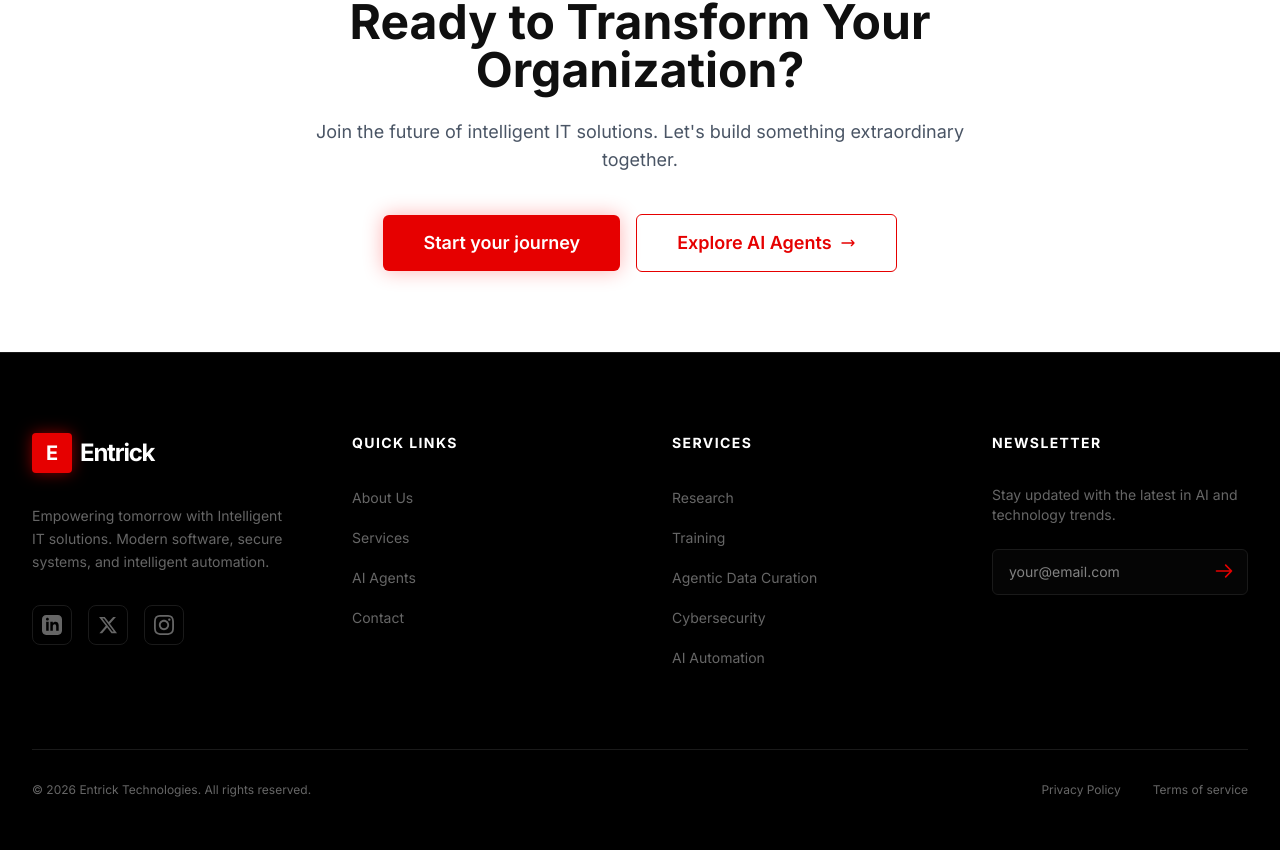
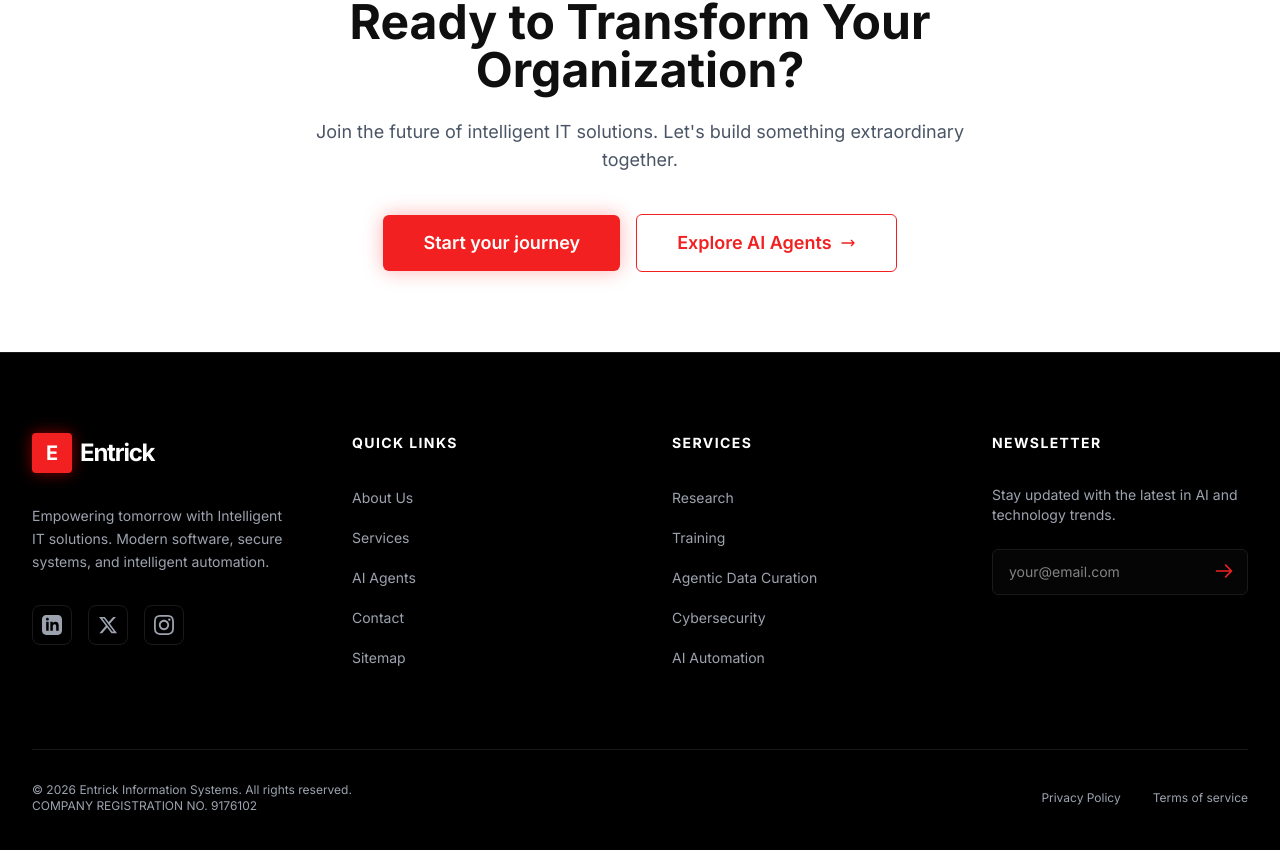
Before and after one commit to israeltn/Entrick, a Next.js app: page /agents in a window 1280 px wide. Shown: the part 1858-2708 px from the top of the page. Built offline with nearby package versions, Linux system fonts and the light colour scheme.

Commit message:
feat: Add initial website structure with core pages, layout components, and Entrick Studio section.

```diff
--- a/src/app/about/page.tsx
+++ b/src/app/about/page.tsx
@@ -3,13 +3,13 @@ import Button from '@/components/ui/Button';
 
 export const metadata: Metadata = {
     title: 'About Us',
-    description: 'Entrick Technologies is a modern software company specializing in Secure AI, Research, LLM/SLM fine-tuning for domain-specific privacy environments, data curation for model training, Cybersecurity, and Sovereign AI.',
+    description: 'Entrick Information Systems is a modern software company specializing in Secure AI, Research, LLM/SLM fine-tuning for domain-specific privacy environments, data curation for model training, Cybersecurity, and Sovereign AI.',
     alternates: {
         canonical: '/about',
     },
     openGraph: {
-        title: 'About | Entrick Technologies',
-        description: 'Learn about Entrick Technologies, a modern software company focused on Secure AI, LLM/SLM fine-tuning, and Cybersecurity in privacy-focused environments.',
+        title: 'About | Entrick Information Systems',
+        description: 'Learn about Entrick Information Systems, a modern software company focused on Secure AI, LLM/SLM fine-tuning, and Cybersecurity in privacy-focused environments.',
         url: 'https://entricksystems.com/about',
     },
 };
@@ -56,7 +56,7 @@ const values = [
 
 const team = [
     { name: 'Nguuma Tyokaha', role: 'Founder & CEO', image: '' },
-    { name: 'Chisom Chima', role: 'Senior Software Engineer', image: '' },
+    { name: 'Chisom Chima', role: 'Senior Pro Software Engineer', image: '' },
     { name: 'Omoyokan Moses Adenomor', role: 'AI/ML Engineer', image: '' },
     // { name: 'Albert Flores', role: 'UX Designer', image: '' },
     // { name: 'Robert Fox', role: 'DevOps Engineer', image: '' },
--- a/src/app/agents/page.tsx
+++ b/src/app/agents/page.tsx
@@ -9,7 +9,7 @@ export const metadata: Metadata = {
         canonical: '/agents',
     },
     openGraph: {
-        title: 'AI Agents | Entrick Technologies',
+        title: 'AI Agents | Entrick Information Systems',
         description: 'Build, fine-tune, and deploy performant SLMs and AI agents in private environments.',
         url: 'https://entrick.com/agents',
     },
--- a/src/app/contact/page.tsx
+++ b/src/app/contact/page.tsx
@@ -3,13 +3,13 @@ import CTASection from '@/components/sections/CTASection';
 
 export const metadata: Metadata = {
     title: 'Contact Us',
-    description: 'Get in touch with Entrick Technologies. Ready to transform your organization with intelligent solutions? We are here to help.',
+    description: 'Get in touch with Entrick Information Systems. Ready to transform your organization with intelligent solutions? We are here to help.',
     alternates: {
         canonical: '/contact',
     },
     openGraph: {
-        title: 'Contact | Entrick Technologies',
-        description: 'Get in touch with Entrick Technologies for intelligent IT solutions.',
+        title: 'Contact | Entrick Information Systems',
+        description: 'Get in touch with Entrick Information Systems for intelligent IT solutions.',
         url: 'https://entrick.com/contact',
     },
 };
--- a/src/app/globals.css
+++ b/src/app/globals.css
@@ -3,14 +3,16 @@
 :root {
   --background: #000000;
   --foreground: #ffffff;
-  --primary: #E60000; /* Slightly deeper, more premium red */
+  --primary: #F22020;
+  /* Lighter red for WCAG AA compliance on black */
   --primary-hover: #CC0000;
   --surface: #050505;
   --surface-hover: #0A0A0A;
   --border: #1A1A1A;
   --border-strong: #2A2A2A;
-  --muted: #666666;
-  --card-glow: rgba(230, 0, 0, 0.03);
+  --muted: #9CA3AF;
+  /* gray-400 for WCAG AA compliance on black */
+  --card-glow: rgba(242, 32, 32, 0.05);
 }
 
 @theme inline {
@@ -57,13 +59,27 @@ html {
 
 /* Animations */
 @keyframes fadeIn {
-  from { opacity: 0; transform: translateY(10px); }
-  to { opacity: 1; transform: translateY(0); }
+  from {
+    opacity: 0;
+    transform: translateY(10px);
+  }
+
+  to {
+    opacity: 1;
+    transform: translateY(0);
+  }
 }
 
 @keyframes glow {
-  0%, 100% { box-shadow: 0 0 20px rgba(255, 0, 0, 0.1); }
-  50% { box-shadow: 0 0 40px rgba(255, 0, 0, 0.2); }
+
+  0%,
+  100% {
+    box-shadow: 0 0 20px rgba(255, 0, 0, 0.1);
+  }
+
+  50% {
+    box-shadow: 0 0 40px rgba(255, 0, 0, 0.2);
+  }
 }
 
 .animate-fade-in {
--- a/src/app/layout.tsx
+++ b/src/app/layout.tsx
@@ -12,14 +12,14 @@ const inter = Inter({
 export const metadata: Metadata = {
   metadataBase: new URL("https://entricksystems.com"),
   title: {
-    default: "Entrick Technologies | Secure AI & Modern Software Company",
-    template: "%s | Entrick Technologies",
+    default: "Entrick Information Systems | Secure AI & Modern Software Company",
+    template: "%s | Entrick Information Systems",
   },
-  description: "Entrick Technologies is a modern software company delivering Secure AI, Research, LLM/SLM fine-tuning for domain-specific privacy environments, data curation for model training, Cybersecurity, and Sovereign AI for resource-constrained environments.",
+  description: "Entrick Information Systems is a modern software company delivering Secure AI, Research, LLM/SLM fine-tuning for domain-specific privacy environments, data curation for model training, Cybersecurity, and Sovereign AI for resource-constrained environments.",
   keywords: ["Secure AI", "modern Software company", "AI Research", "LLM fine-tuning", "SLM fine-tuning", "domain specific privacy", "data curation", "Model training", "Cybersecurity", "Sovereign AI", "resource constrained environments", "IT solutions", "Entrick Information Systems"],
-  authors: [{ name: "Entrick Technologies" }],
-  creator: "Entrick Technologies",
-  publisher: "Entrick Technologies",
+  authors: [{ name: "Entrick Information Systems" }],
+  creator: "Entrick Information Systems",
+  publisher: "Entrick Information Systems",
   formatDetection: {
     email: false,
     address: false,
@@ -32,21 +32,21 @@ export const metadata: Metadata = {
     type: "website",
     locale: "en_US",
     url: "https://entricksystems.com",
-    siteName: "Entrick Technologies",
-    title: "Entrick Technologies | Secure AI & Modern Software Company",
-    description: "Entrick Technologies delivers Secure AI, LLM/SLM fine-tuning, data curation, Cybersecurity, and Sovereign AI solutions.",
+    siteName: "Entrick Information Systems",
+    title: "Entrick Information Systems | Secure AI & Modern Software Company",
+    description: "Entrick Information Systems delivers Secure AI, LLM/SLM fine-tuning, data curation, Cybersecurity, and Sovereign AI solutions.",
     images: [
       {
         url: "/og-image.jpg",
         width: 1200,
         height: 630,
-        alt: "Entrick Technologies",
+        alt: "Entrick Information Systems",
       },
     ],
   },
   twitter: {
     card: "summary_large_image",
-    title: "Entrick Technologies | Intelligent IT Solutions",
+    title: "Entrick Information Systems | Intelligent IT Solutions",
     description: "Empowering tomorrow with intelligent IT solutions.",
     images: ["/og-image.jpg"],
     creator: "@entricktech",
--- a/src/app/page.tsx
+++ b/src/app/page.tsx
@@ -7,11 +7,11 @@ import HeroBackground from '@/components/ui/HeroBackground';
 import HeroSlider from '@/components/sections/HeroSlider';
 
 export const metadata: Metadata = {
-  title: "Home | Entrick Technologies",
-  description: "Entrick Technologies is a modern software company delivering Secure AI, Research, LLM/SLM fine-tuning for domain-specific privacy environments, data curation for model training, Cybersecurity, and Sovereign AI.",
+  title: "Home | Entrick Information Systems",
+  description: "Entrick Information Systems is a modern software company delivering Secure AI, Research, LLM/SLM fine-tuning for domain-specific privacy environments, data curation for model training, Cybersecurity, and Sovereign AI.",
   openGraph: {
-    title: "Entrick Technologies | Secure AI & Modern Software Company",
-    description: "Entrick Technologies is a modern software company delivering Secure AI, Research, LLM/SLM fine-tuning for domain-specific privacy environments, data curation for model training, Cybersecurity, and Sovereign AI.",
+    title: "Entrick Information Systems | Secure AI & Modern Software Company",
+    description: "Entrick Information Systems is a modern software company delivering Secure AI, Research, LLM/SLM fine-tuning for domain-specific privacy environments, data curation for model training, Cybersecurity, and Sovereign AI.",
     url: "https://entricksystems.com",
     images: ["/og-image.jpg"],
   },
--- a/src/app/services/page.tsx
+++ b/src/app/services/page.tsx
@@ -8,7 +8,7 @@ export const metadata: Metadata = {
         canonical: '/services',
     },
     openGraph: {
-        title: 'Services | Entrick Technologies',
+        title: 'Services | Entrick Information Systems',
         description: 'Explore our comprehensive IT solutions including custom software, AI, and cybersecurity.',
         url: 'https://entrick.com/services',
     },
--- a/src/components/layout/Footer.tsx
+++ b/src/components/layout/Footer.tsx
@@ -6,6 +6,7 @@ const quickLinks = [
     { name: 'Services', href: '/services' },
     { name: 'AI Agents', href: '/agents' },
     { name: 'Contact', href: '/contact' },
+    { name: 'Sitemap', href: '/sitemap.xml' },
 ];
 
 const services = [
@@ -126,7 +127,10 @@ export default function Footer() {
                                     placeholder="your@email.com"
                                     className="w-full px-4 py-3 bg-surface border border-border rounded-md text-sm text-white focus:outline-none focus:border-primary transition-colors pr-12"
                                 />
-                                <button className="absolute right-2 top-1.5 p-1.5 text-primary hover:text-white transition-colors">
+                                <button
+                                    className="absolute right-2 top-1.5 p-1.5 text-primary hover:text-white transition-colors"
+                                    aria-label="Subscribe to newsletter"
+                                >
                                     <svg className="w-5 h-5" fill="none" stroke="currentColor" viewBox="0 0 24 24">
                                         <path strokeLinecap="round" strokeLinejoin="round" strokeWidth={2} d="M14 5l7 7m0 0l-7 7m7-7H3" />
                                     </svg>
@@ -139,7 +143,8 @@ export default function Footer() {
                 {/* Bottom Bar */}
                 <div className="mt-20 pt-8 border-t border-border flex flex-col md:flex-row justify-between items-center gap-6">
                     <p className="text-muted text-xs">
-                        © {new Date().getFullYear()} Entrick Technologies. All rights reserved.
+                        © {new Date().getFullYear()} Entrick Information Systems. All rights reserved. <br />
+                        COMPANY REGISTRATION NO. 9176102
                     </p>
                     <div className="flex gap-8">
                         <Link href="/privacy" className="text-muted text-xs hover:text-white transition-colors">
--- a/src/components/layout/Header.tsx
+++ b/src/components/layout/Header.tsx
@@ -45,8 +45,9 @@ export default function Header() {
                     <div className="hidden md:flex items-center gap-10">
                         {navigation.map((item) => (
                             <Link
-                                key={item.name}
+                                key={item.name || item.href}
                                 href={item.href}
+                                aria-label={item.name || 'Home'}
                                 className={`text-sm font-medium transition-all duration-200 hover:text-primary ${pathname === item.href
                                     ? 'text-white'
                                     : 'text-muted'
@@ -95,8 +96,9 @@ export default function Header() {
                     <div className="flex flex-col gap-6 pt-10">
                         {navigation.map((item) => (
                             <Link
-                                key={item.name}
+                                key={item.name || item.href}
                                 href={item.href}
+                                aria-label={item.name || 'Home'}
                                 onClick={() => setIsOpen(false)}
                                 className={`text-xl font-medium transition-colors ${pathname === item.href
                                     ? 'text-primary'
--- a/src/components/sections/EntrickStudio.tsx
+++ b/src/components/sections/EntrickStudio.tsx
@@ -115,7 +115,7 @@ const EntrickStudio = () => {
                                                 }`}
                                         >
                                             <div className={`w-2 h-2 rounded-full ${useCase.color}`} />
-                                            <span className="text-xs font-medium text-gray-600">{useCase.file}</span>
+                                            <span className="text-xs font-semibold text-gray-700">{useCase.file}</span>
                                         </div>
                                     ))}
                                 </div>
@@ -154,16 +154,16 @@ const EntrickStudio = () => {
                                                 <h4 key={activeCase.model} className="text-sm font-bold text-gray-900 transition-all duration-500 animate-in fade-in slide-in-from-left-2">
                                                     {activeCase.model}
                                                 </h4>
-                                                <span className="text-[10px] text-gray-400 uppercase tracking-wider">Fine-tuned from Mistral 7B</span>
+                                                <span className="text-[10px] text-gray-600 uppercase tracking-wider font-semibold">Fine-tuned from Mistral 7B</span>
                                             </div>
                                         </div>
-                                        <span className="text-[10px] bg-gray-100 px-2 py-1 rounded-full text-gray-500 font-bold">V 1.0</span>
+                                        <span className="text-[10px] bg-gray-100 px-2 py-1 rounded-full text-gray-700 font-bold">V 1.0</span>
                                     </div>
 
                                     <div className="flex items-center justify-between">
                                         <div className="flex items-center gap-1.5">
                                             <div className="w-4 h-4 rounded-full border-2 border-primary/20 border-t-primary animate-spin" />
-                                            <span key={activeCase.file} className="text-xs text-gray-500 font-medium animate-in fade-in">Fine-tuning {activeCase.file}...</span>
+                                            <span key={activeCase.file} className="text-xs text-gray-600 font-semibold animate-in fade-in">Fine-tuning {activeCase.file}...</span>
                                         </div>
                                     </div>
                                 </div>
```
